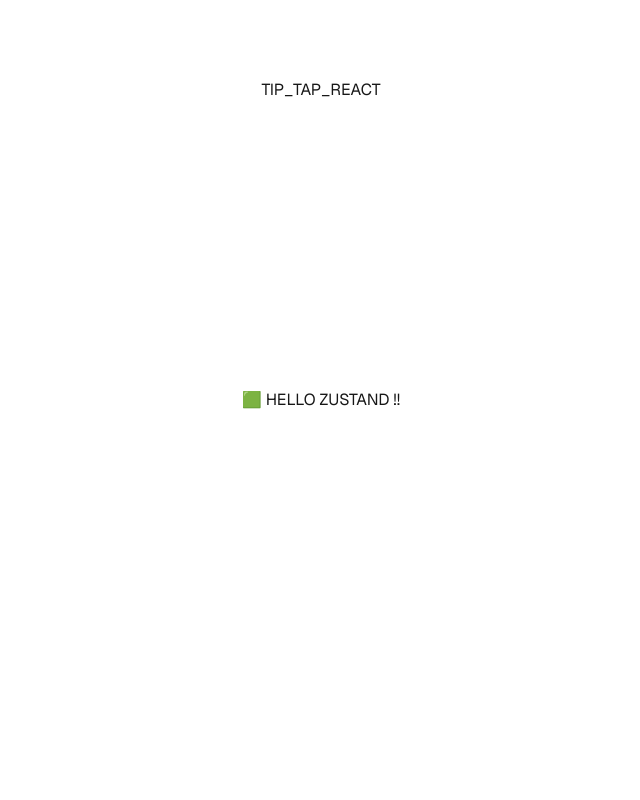
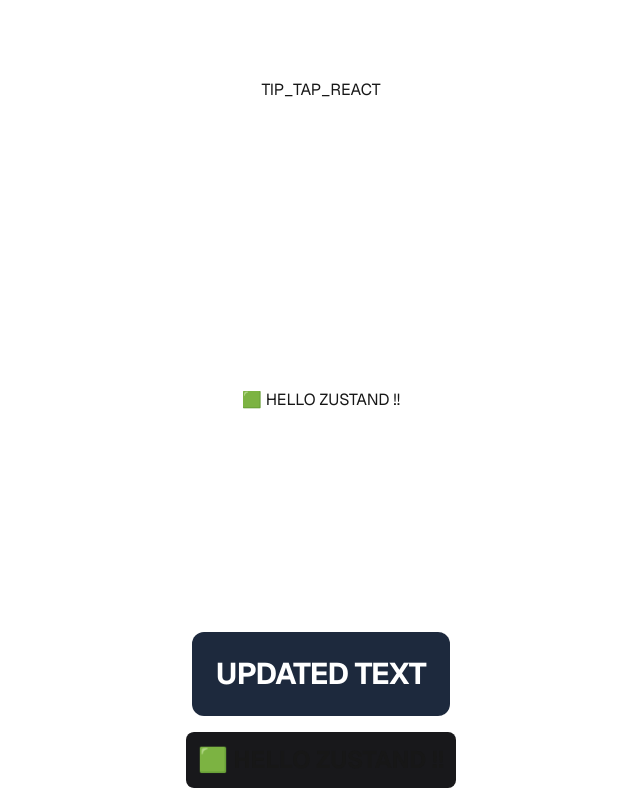
Before and after one commit to PouryaSoleimani/TIP_TAP_REACT, a Next.js app: page / in a window 1280 px wide. Shown: the whole page, without its empty margins (319-959 px from the left). Built offline with nearby package versions, Linux system fonts and the light colour scheme.

Commit message:
TIP__TAP__REACT

```diff
--- a/app/page.tsx
+++ b/app/page.tsx
@@ -1,3 +1,4 @@
+import ShowUpdatedText from "@/components/ShowUpdatedText";
 import TipTapEditor from "@/components/TipTapEditor";
 
 export default function Home() {
@@ -5,6 +6,7 @@ export default function Home() {
     <div className="grid grid-rows-[20px_1fr_20px] items-center justify-items-center min-h-screen p-8 pb-20 gap-16 sm:p-20 font-[family-name:var(--font-geist-sans)]">
       <h1>TIP_TAP_REACT</h1>
       <TipTapEditor />
+      <ShowUpdatedText />
     </div>
   );
 }
--- /dev/null
+++ b/components/ShowUpdatedText.tsx
@@ -0,0 +1,18 @@
+"use client"
+import useArrayStore from '@/store/arrayStore'
+import React from 'react'
+
+const ShowUpdatedText = () => {
+    const { text } = useArrayStore()
+
+    return (
+        <div>
+            <h2 className='bg-slate-800 text-white w-fit mx-auto p-6 text-3xl rounded-xl font-bold tracking-tight'>UPDATED TEXT</h2>
+            <div className='bg-zinc-900 p-3 rounded-lg text-xl font-semibold mt-4'>
+                <p className='text-2xl font-bold text-center' dangerouslySetInnerHTML={{ __html: text }}></p>
+            </div>
+        </div>
+    )
+}
+
+export default ShowUpdatedText
```
